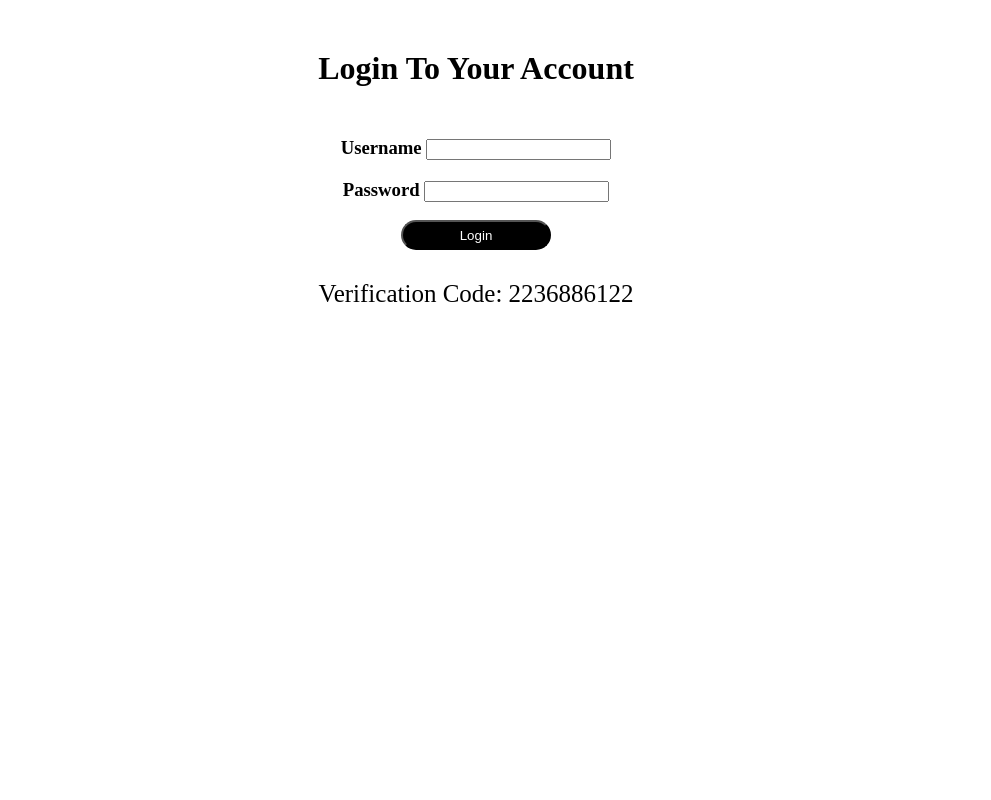
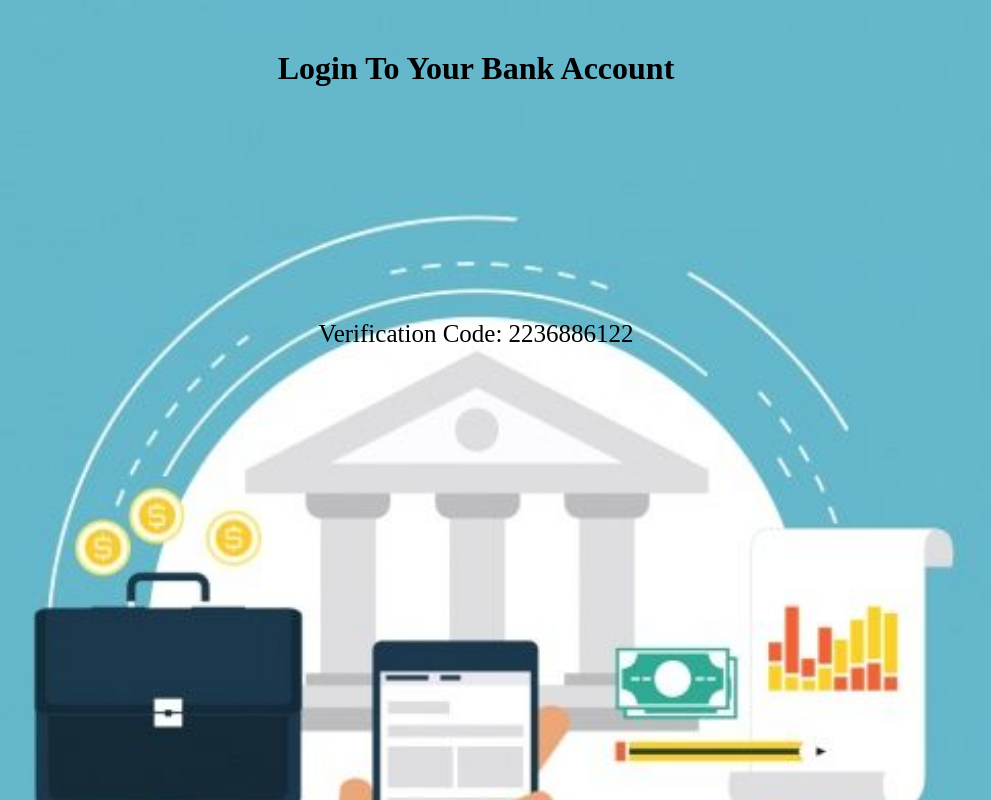
Before and after one commit to Corbin520/dule-auth, a plain HTML site: page Dule-Auth/index.html in a window 1280 px wide. Both pictures are taken after a click on the button "Login". Shown: the whole page, without its empty margins (164-1155 px from the left). Drawn offline with Linux system fonts and the light colour scheme.

Commit message:
added things

```diff
--- a/Dule-Auth/app.js
+++ b/Dule-Auth/app.js
@@ -1,12 +1,16 @@
 var htmlAuth = document.getElementById("authCode");
 var usernameField = document.getElementById("username");
 var passwordField = document.getElementById("password");
+document.getElementById("duleAuth-input").style.visibility = "hidden";
 var response = "";
 
 
+
 function varificationCode() {
-    // passwordField.hide()
-    // usernameField.hide()
+    document.getElementById("user").style.visibility = "hidden";
+    document.getElementById("pass").style.visibility = "hidden";
+    document.getElementById("duleAuth-input").style.visibility = "block"; // need to get it to show
+    document.getElementById("login-bttn").style.visibility = "hidden";
     var numberArray = ["2", "1", "8", "9", "6", "5", "7", "3", "4", "0"];
     var response = "";
     for(var i = 0; i < numberArray.length; i++) {
@@ -14,6 +18,5 @@ function varificationCode() {
         var randomAnswer = numberArray[random]
         response += randomAnswer
     }
-    console.log(response)
     htmlAuth.textContent = "Verification Code: " + response
 }
--- a/Dule-Auth/index.html
+++ b/Dule-Auth/index.html
@@ -8,11 +8,13 @@
 </head>
 <body>
 
-    <h1 id="main-h1">Login To Your Account</h1>
+    <h1 id="main-h1">Login To Your Bank Account</h1>
+
 
 <div class="login-form">
-    <h3>Username <input id="username"></h3>
-    <h3>Password <input id="password"></h3>
+    <input id="duleAuth-input" placeholder="Enter Verification Code Here">
+    <h3 id="user">Username <input id="username"></h3>
+    <h3 id="pass">Password <input id="password"></h3>
     <button id="login-bttn" onclick="varificationCode()">Login</button>
 </div>
 
--- a/Dule-Auth/style.css
+++ b/Dule-Auth/style.css
@@ -1,5 +1,11 @@
 
-
+body {
+    background-image: url("./images/background-image.jpg");
+    background-repeat: no-repeat;
+    background-attachment: fixed;
+    background-size: 100%;
+    background-size: cover;
+}
 #main-h1 {
     text-align: center;
     margin: 50px;
@@ -25,4 +31,5 @@
     text-align: center;
     margin-top: 30px;
     font-size: 25px;
+
 }
```
Also changed, not shown: Dule-Auth/images/background-image.jpg (added).
